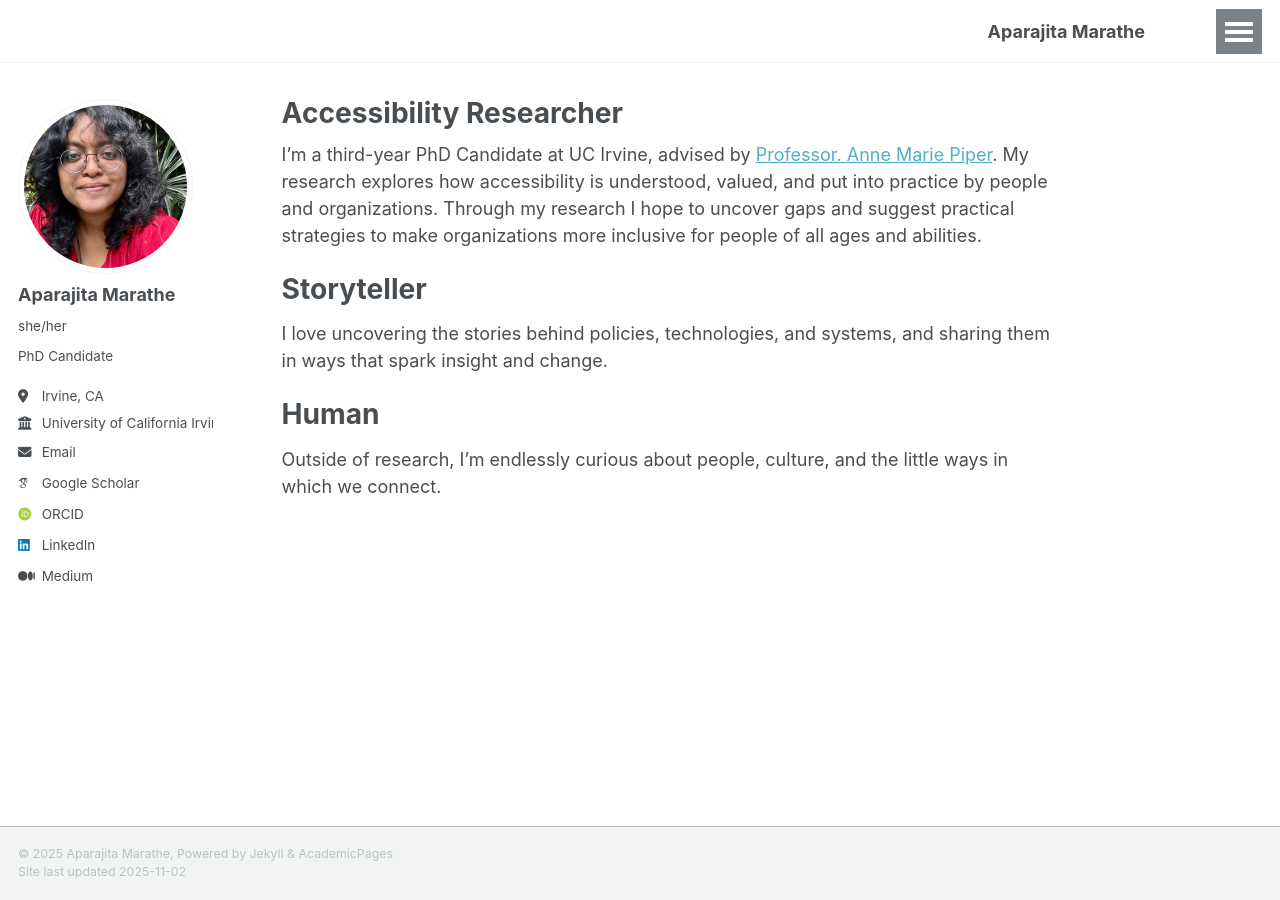
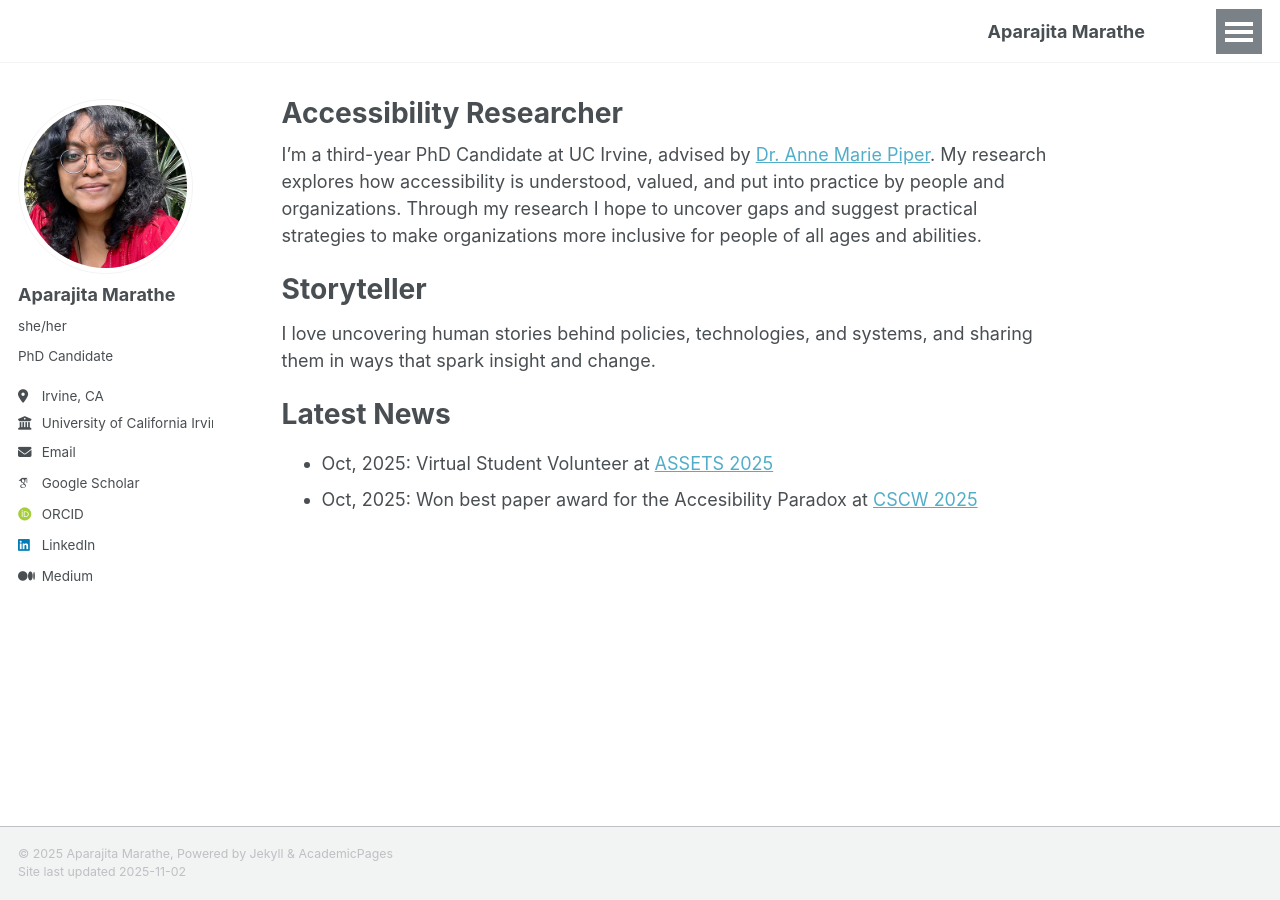
Before and after one commit to aparajitamarathe/aparajitamarathe.github.io, a Jekyll site: the page built from _pages/about.md, in a window 1280 px wide. Built offline with Jekyll 4.4.1, drawn with Linux system fonts in a browser that asks for light colours; some web fonts are replaced.

Commit message:
Revise about page content for clarity and updates
Updated titles and descriptions for clarity and accuracy.

```diff
--- a/_pages/about.md
+++ b/_pages/about.md
@@ -7,12 +7,13 @@ redirect_from:
   - /about.html
 ---
 
-I’m a third-year PhD Candidate at UC Irvine, advised by [Professor. Anne Marie Piper](https://ics.uci.edu/~ampiper/). My research explores how accessibility is understood, valued, and put into practice by people and organizations. Through my research I hope to uncover gaps and suggest practical strategies to make organizations more inclusive for people of all ages and abilities.
+I’m a third-year PhD Candidate at UC Irvine, advised by [Dr. Anne Marie Piper](https://ics.uci.edu/~ampiper/). My research explores how accessibility is understood, valued, and put into practice by people and organizations. Through my research I hope to uncover gaps and suggest practical strategies to make organizations more inclusive for people of all ages and abilities.
 
 Storyteller
 ======
-I love uncovering the stories behind policies, technologies, and systems, and sharing them in ways that spark insight and change.
+I love uncovering human stories behind policies, technologies, and systems, and sharing them in ways that spark insight and change.
 
-Human
+Latest News
 ======
-Outside of research, I’m endlessly curious about people, culture, and the little ways in which we connect.
+- Oct, 2025: Virtual Student Volunteer at [ASSETS 2025](https://assets25.sigaccess.org)
+- Oct, 2025: Won best paper award for the Accesibility Paradox at [CSCW 2025](https://cscw.acm.org/2025/)
```
